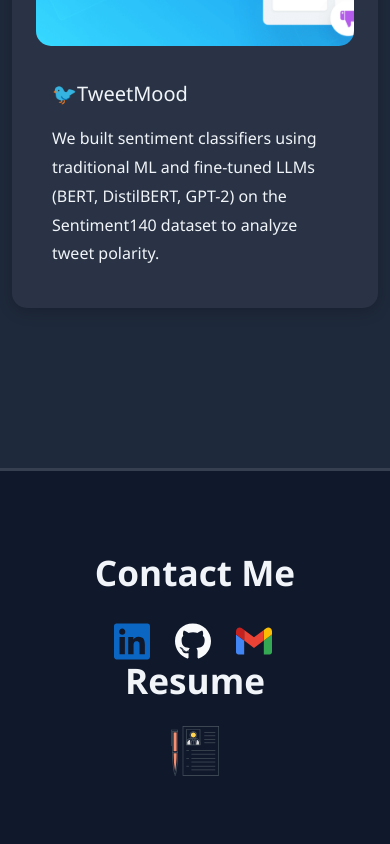
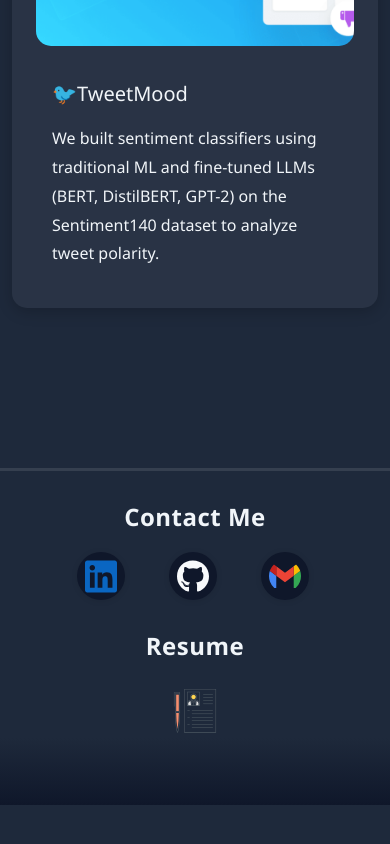
Before and after one commit to ShaunRichter/Personal-Website, a React (Create React App) app: page / in a window 390 px wide. Shown: the part 7768-8612 px from the top of the page. After the commit the page ends 8573 px from the top, so only its background shows below. Built offline with nearby package versions, Linux system fonts and the light colour scheme.

Commit message:
Updating footer visual look for mobile layout

```diff
--- a/src/styles/Footer.css
+++ b/src/styles/Footer.css
@@ -111,22 +111,67 @@
 }
 
 @media (max-width: 768px) {
+  .contact-section {
+    padding: 32px 0 48px 0;
+    background: linear-gradient(180deg, #1e293b 80%, #0f172a 100%);
+  }
+  .contact-container {
+    padding: 0 0.2rem;
+  }
   .contact-heading {
-    font-size: 2.2rem;
+    font-size: 1.5rem;
+    margin-bottom: 12px;
+    text-align: center;
+    letter-spacing: 0.5px;
   }
-
-  .contact-icon,
-  .gmail-icon {
-    width: 36px;
-    height: 36px;
+  .contact-left, .resume-right {
+    align-items: center;
+    justify-content: center;
+    width: 100%;
+    margin-bottom: 24px;
+    padding: 0;
+    background: none;
+    border-radius: 0;
+    box-shadow: none;
   }
-
+  .contact-icons {
+    flex-direction: row;
+    flex-wrap: wrap;
+    gap: 24px;
+    justify-content: center;
+    margin-top: 8px;
+    margin-bottom: 8px;
+  }
+  .contact-icon, .gmail-icon {
+    width: 48px;
+    height: 48px;
+    font-size: 2.3rem;
+    margin: 0 10px;
+    border-radius: 50%;
+    background: #0f172a;
+    box-shadow: 0 1px 6px 0 rgba(0,0,0,0.10);
+    padding: 8px;
+    transition: background 0.2s, transform 0.2s;
+  }
+  .contact-icon:active, .gmail-icon:active {
+    background: #334155;
+    transform: scale(1.08);
+  }
   .tooltip-text {
     font-size: 0.8rem;
   }
-
   .resume-svg {
-    width: 50px;
+    width: 54px;
+    height: 44px;
+    margin-top: 8px;
+  }
+  .resume-link {
+    margin-top: 8px;
+  }
+  .contact-section .row {
+    flex-direction: column;
+    align-items: center;
+    gap: 0;
   }
 }
 
```
